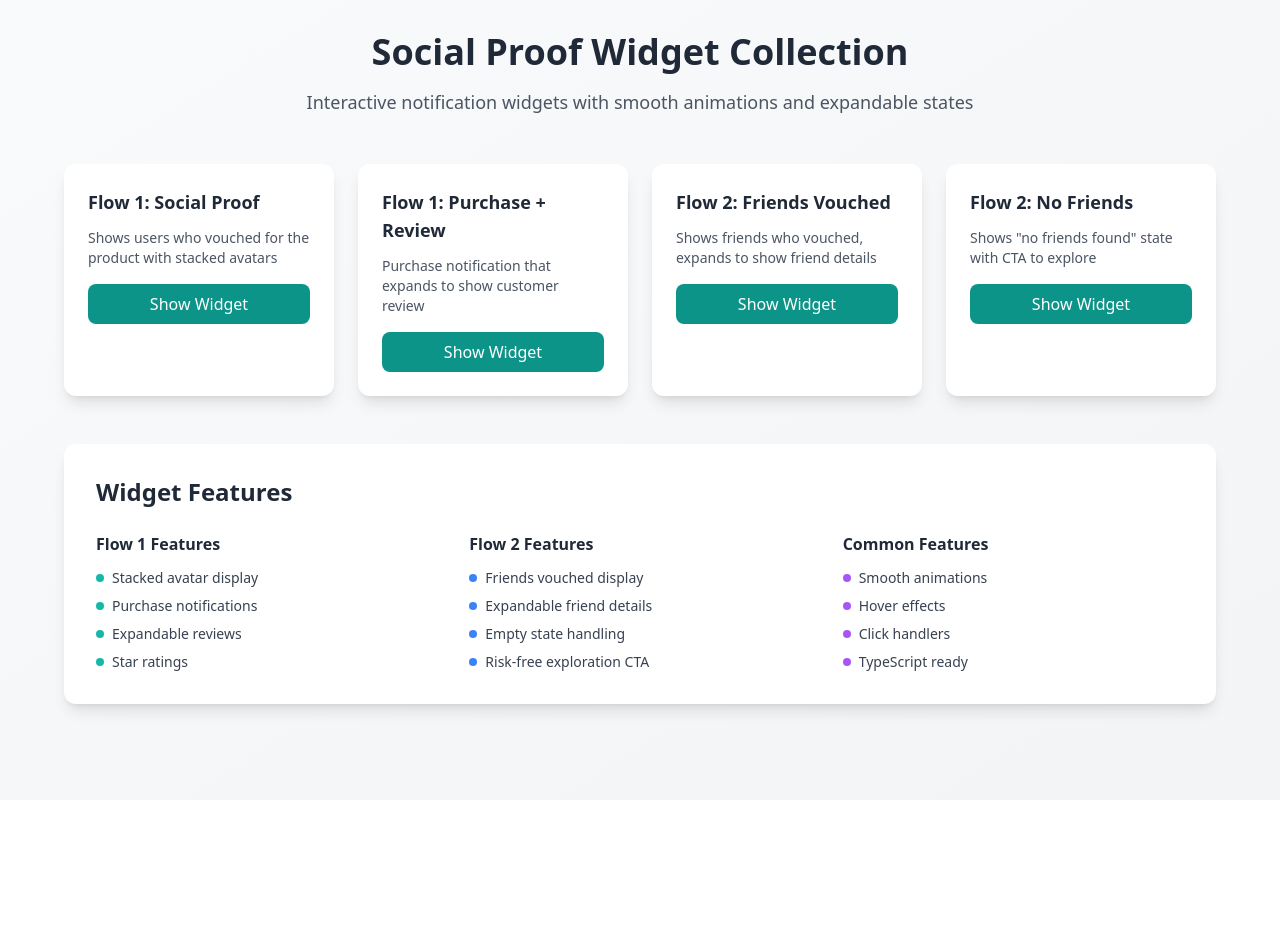
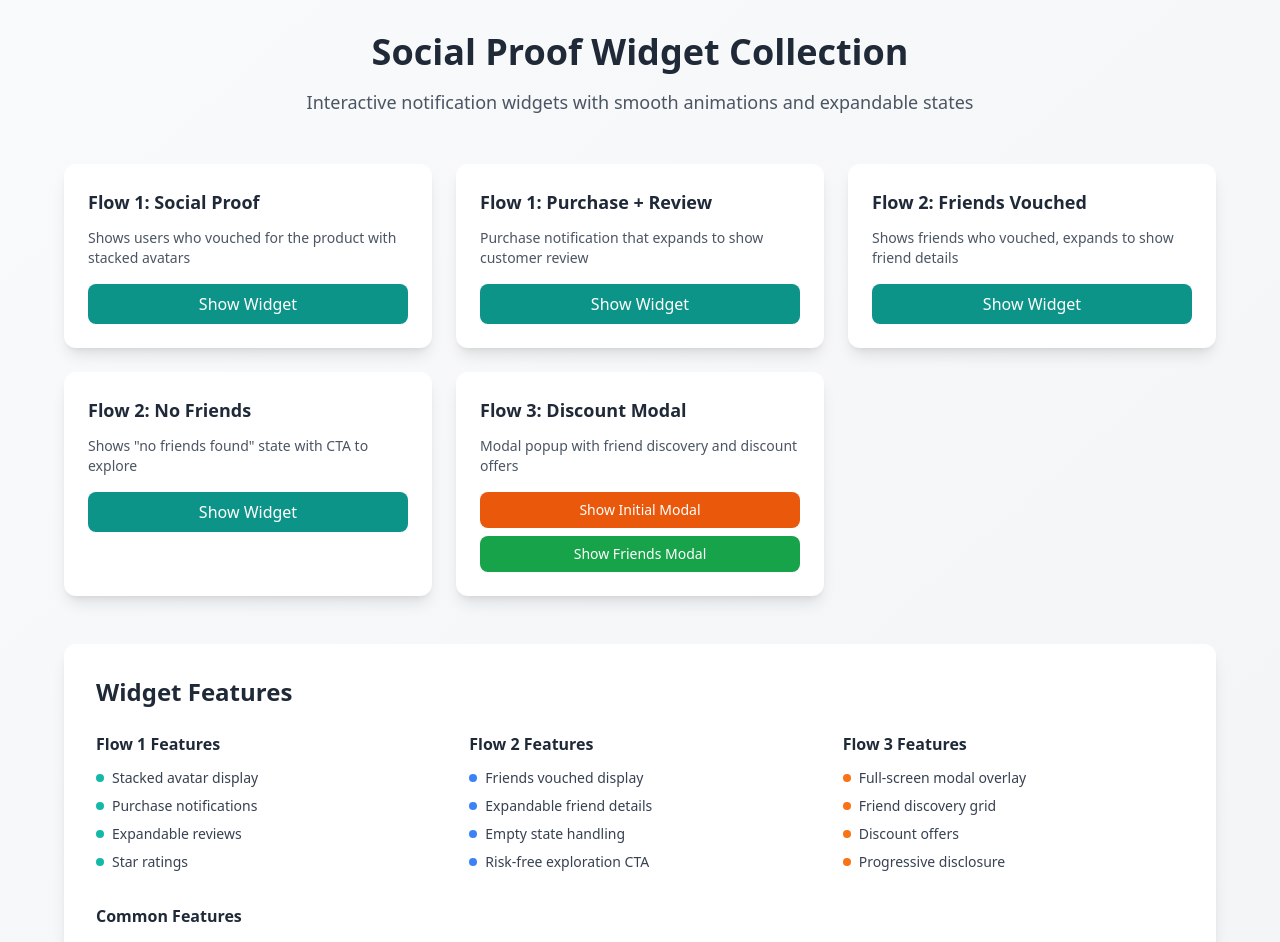
Before and after one commit to PizzaBoiPrateek/widgetdesign, a React (Vite) app: page / in a window 1280 px wide. Shown: the top 942 px of the page. Before the commit the page ends 800 px from the top, so only its background shows below. Built offline with nearby package versions, Linux system fonts and the light colour scheme.

Commit message:
Updated App.tsx

```diff
--- a/src/App.tsx
+++ b/src/App.tsx
@@ -1,10 +1,12 @@
 import React from 'react';
 import { WidgetShowcase } from './components/WidgetShowcase';
+// import { Flow3Demo } from './components/Flow3Demo';
 
 function App() {
   return (
     <div className="min-h-screen">
       <WidgetShowcase />
+      {/* <Flow3Demo /> */}
     </div>
   );
 }
--- a/src/components/WidgetShowcase.tsx
+++ b/src/components/WidgetShowcase.tsx
@@ -2,6 +2,7 @@ import React, { useState } from 'react';
 import { SocialProofWidget } from './SocialProofWidget';
 import { PurchaseNotification } from './PurchaseNotification';
 import { FriendsVouchedWidget } from './FriendsVouchedWidget';
+import { DiscountModal } from './DiscountModal';
 
 const sampleUsers = [
   {
@@ -51,6 +52,19 @@ const sampleFriends = [
   }
 ];
 
+const sampleModalFriends = [
+  { id: '1', name: 'Agarwal', avatar: '', initials: 'AG' },
+  { id: '2', name: 'Prateek', avatar: '', initials: 'PR' },
+  { id: '3', name: 'Harshvardhan Agarwal', avatar: '', initials: 'HA' },
+  { id: '4', name: 'Prateek', avatar: '', initials: 'PR' },
+  { id: '5', name: 'Harshvardhan Agarwal', avatar: '', initials: 'HA' },
+  { id: '6', name: 'Agarwal', avatar: '', initials: 'AG' },
+  { id: '7', name: 'Prateek', avatar: '', initials: 'PR' },
+  { id: '8', name: 'Harshvardhan Agarwal', avatar: '', initials: 'HA' },
+  { id: '9', name: 'Prateek', avatar: '', initials: 'PR' },
+  { id: '10', name: 'Harshvardhan Agarwal', avatar: '', initials: 'HA' }
+];
+
 const sampleCustomer = {
   id: '1',
   name: 'Katherine Moss',
@@ -70,11 +84,23 @@ export const WidgetShowcase: React.FC = () => {
     purchaseNotification: boolean;
     friendsVouched: boolean;
     friendsVouchedEmpty: boolean;
+    discountModal: boolean;
+    discountModalWithFriends: boolean;
   }>({
     socialProof: false,
     purchaseNotification: false,
     friendsVouched: false,
-    friendsVouchedEmpty: false
+    friendsVouchedEmpty: false,
+    discountModal: false,
+    discountModalWithFriends: false
+  });
+
+  const [modalState, setModalState] = useState<{
+    isOpen: boolean;
+    showFriends: boolean;
+  }>({
+    isOpen: false,
+    showFriends: false
   });
 
   const toggleWidget = (widgetType: keyof typeof activeWidgets) => {
@@ -91,6 +117,32 @@ export const WidgetShowcase: React.FC = () => {
     }));
   };
 
+  const openDiscountModal = (showFriends: boolean = false) => {
+    setModalState({
+      isOpen: true,
+      showFriends
+    });
+  };
+
+  const closeDiscountModal = () => {
+    setModalState({
+      isOpen: false,
+      showFriends: false
+    });
+  };
+
+  const handleCheckNow = () => {
+    setModalState({
+      isOpen: true,
+      showFriends: true
+    });
+  };
+
+  const handleGetCoupon = () => {
+    console.log('Coupon claimed!');
+    closeDiscountModal();
+  };
+
   return (
     <div className="min-h-screen bg-gradient-to-br from-gray-50 to-gray-100 p-8">
       <div className="max-w-6xl mx-auto">
@@ -104,7 +156,7 @@ export const WidgetShowcase: React.FC = () => {
         </div>
 
         {/* Widget Controls */}
-        <div className="grid md:grid-cols-2 lg:grid-cols-4 gap-6 mb-12">
+        <div className="grid md:grid-cols-2 lg:grid-cols-3 gap-6 mb-12">
           {/* Flow 1: Social Proof Widget */}
           <div className="bg-white rounded-xl shadow-lg p-6">
             <h3 className="text-lg font-semibold text-gray-800 mb-3">
@@ -184,6 +236,30 @@ export const WidgetShowcase: React.FC = () => {
               {activeWidgets.friendsVouchedEmpty ? 'Hide Widget' : 'Show Widget'}
             </button>
           </div>
+
+          {/* Flow 3: Discount Modal */}
+          <div className="bg-white rounded-xl shadow-lg p-6">
+            <h3 className="text-lg font-semibold text-gray-800 mb-3">
+              Flow 3: Discount Modal
+            </h3>
+            <p className="text-sm text-gray-600 mb-4">
+              Modal popup with friend discovery and discount offers
+            </p>
+            <div className="space-y-2">
+              <button
+                onClick={() => openDiscountModal(false)}
+                className="w-full bg-orange-600 hover:bg-orange-700 text-white font-medium py-2 px-4 rounded-lg transition-colors duration-200 text-sm"
+              >
+                Show Initial Modal
+              </button>
+              <button
+                onClick={() => openDiscountModal(true)}
+                className="w-full bg-green-600 hover:bg-green-700 text-white font-medium py-2 px-4 rounded-lg transition-colors duration-200 text-sm"
+              >
+                Show Friends Modal
+              </button>
+            </div>
+          </div>
         </div>
 
         {/* Features Overview */}
@@ -231,6 +307,28 @@ export const WidgetShowcase: React.FC = () => {
                 <div className="flex items-center space-x-2">
                   <div className="w-2 h-2 bg-blue-500 rounded-full"></div>
                   <span className="text-sm text-gray-700">Risk-free exploration CTA</span>
+                </div>
+              </div>
+            </div>
+
+            <div>
+              <h3 className="font-semibold text-gray-800 mb-3">Flow 3 Features</h3>
+              <div className="space-y-2">
+                <div className="flex items-center space-x-2">
+                  <div className="w-2 h-2 bg-orange-500 rounded-full"></div>
+                  <span className="text-sm text-gray-700">Full-screen modal overlay</span>
+                </div>
+                <div className="flex items-center space-x-2">
+                  <div className="w-2 h-2 bg-orange-500 rounded-full"></div>
+                  <span className="text-sm text-gray-700">Friend discovery grid</span>
+                </div>
+                <div className="flex items-center space-x-2">
+                  <div className="w-2 h-2 bg-orange-500 rounded-full"></div>
+                  <span className="text-sm text-gray-700">Discount offers</span>
+                </div>
+                <div className="flex items-center space-x-2">
+                  <div className="w-2 h-2 bg-orange-500 rounded-full"></div>
+                  <span className="text-sm text-gray-700">Progressive disclosure</span>
                 </div>
               </div>
             </div>
@@ -303,6 +401,19 @@ export const WidgetShowcase: React.FC = () => {
           className="top-20 right-6"
         />
       )}
+
+      {/* Flow 3: Discount Modal */}
+      <DiscountModal
+        isOpen={modalState.isOpen}
+        onClose={closeDiscountModal}
+        onCheckNow={handleCheckNow}
+        onGetCoupon={handleGetCoupon}
+        friends={sampleModalFriends}
+        showFriends={modalState.showFriends}
+        title="🎉 Get 20% Off When You Spot a Friend!"
+        description="See which of your friends have already shopped at Sleepy Owl and unlock your exclusive 20% discount."
+        companyName="Sleepy Owl"
+      />
     </div>
   );
 };
```
